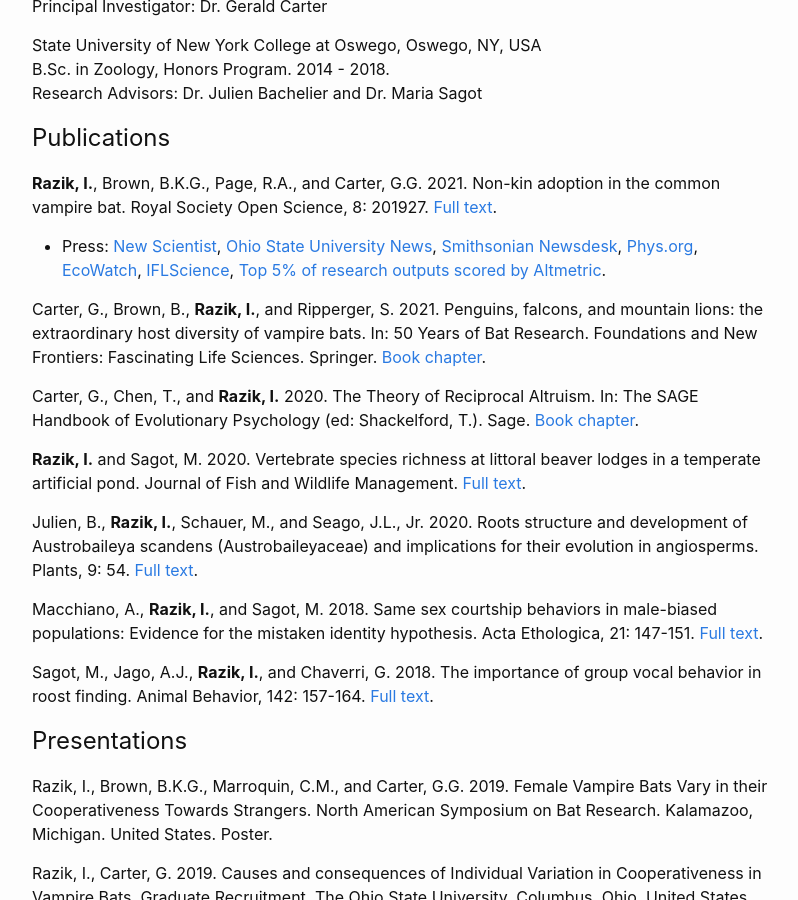
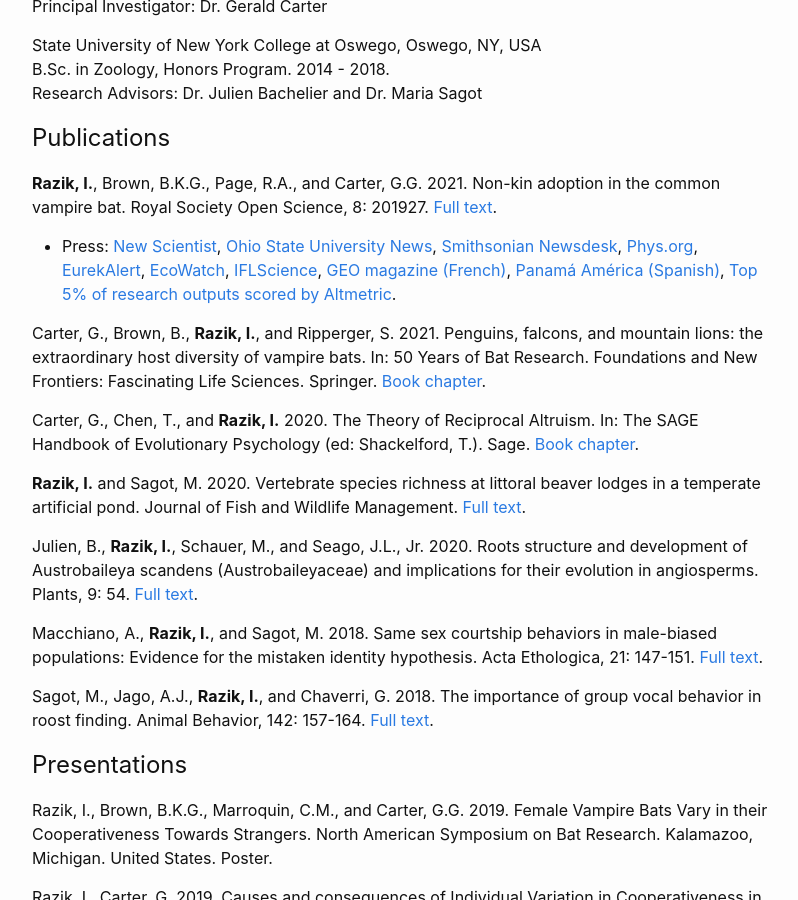
Before and after one commit to imranrazik/imranrazik.github.io, a Jekyll site: the page built from CV.md, in a window 1280 px wide and 900 px high, scrolled down 505 px. Shown: the whole window, without its empty margins (238-1036 px from the left). Built offline with Jekyll 4.4.1, drawn with Linux system fonts in a browser that asks for light colours; our own code applies the rules of GitHub Pages for plain Markdown files.

Commit message:
Update CV.md

```diff
--- a/CV.md
+++ b/CV.md
@@ -22,7 +22,7 @@
 
 ## Publications
 **Razik, I.**, Brown, B.K.G., Page, R.A., and Carter, G.G. 2021. Non-kin adoption in the common vampire bat. Royal Society Open Science, 8: 201927. [Full text](https://doi.org/10.1098/rsos.201927).
- - Press: [New Scientist](https://www.newscientist.com/article/2267108-vampire-bat-adopts-orphan-baby-bat-after-untimely-death-of-its-mother/), [Ohio State University News](https://news.osu.edu/a-rare-observation-of-a-vampire-bat-adopting-an-unrelated-pup/), [Smithsonian Newsdesk](https://www.si.edu/newsdesk/releases/baby-vampire-bat-adopted-moms-best-friend), [Phys.org](https://phys.org/news/2021-02-baby-vampire-mom-friend.html), [EcoWatch](https://www.ecowatch.com/vampire-bat-adopt-baby-2650428436.html), [IFLScience](https://www.iflscience.com/plants-and-animals/an-orphaned-vampire-bat-pup-was-adopted-by-its-mothers-best-friend/), [Top 5% of research outputs scored by Altmetric](https://royalsociety.altmetric.com/details/99876020).
+ - Press: [New Scientist](https://www.newscientist.com/article/2267108-vampire-bat-adopts-orphan-baby-bat-after-untimely-death-of-its-mother/), [Ohio State University News](https://news.osu.edu/a-rare-observation-of-a-vampire-bat-adopting-an-unrelated-pup/), [Smithsonian Newsdesk](https://www.si.edu/newsdesk/releases/baby-vampire-bat-adopted-moms-best-friend), [Phys.org](https://phys.org/news/2021-02-baby-vampire-mom-friend.html), [EurekAlert](https://www.eurekalert.org/pub_releases/2021-02/osu-aro021021.php), [EcoWatch](https://www.ecowatch.com/vampire-bat-adopt-baby-2650428436.html), [IFLScience](https://www.iflscience.com/plants-and-animals/an-orphaned-vampire-bat-pup-was-adopted-by-its-mothers-best-friend/), [GEO magazine (French)](https://www.geo.fr/environnement/des-chercheurs-observent-une-chauve-souris-vampire-adopter-le-petit-de-son-amie-morte-203701), [Panamá América (Spanish)](https://www.panamaamerica.com.pa/variedades/estudio-cria-un-murcielago-vampiro-fue-adoptada-1181442), [Top 5% of research outputs scored by Altmetric](https://royalsociety.altmetric.com/details/99876020).
 
 Carter, G., Brown, B., **Razik, I.**, and Ripperger, S. 2021. Penguins, falcons, and mountain lions: the extraordinary host diversity of vampire bats. In: 50 Years of Bat Research. Foundations and New Frontiers: Fascinating Life Sciences. Springer. [Book chapter](https://www.springer.com/gp/book/9783030547264). <br/>
 
```
